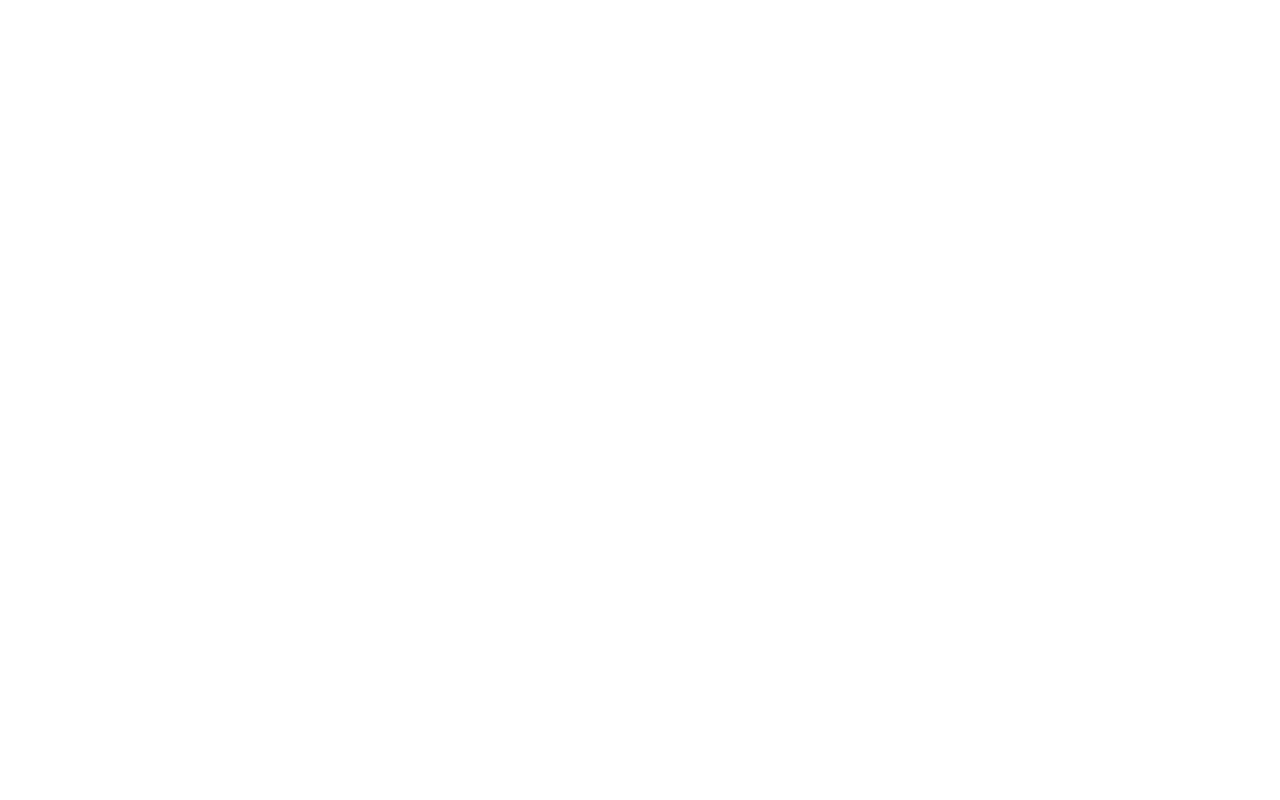
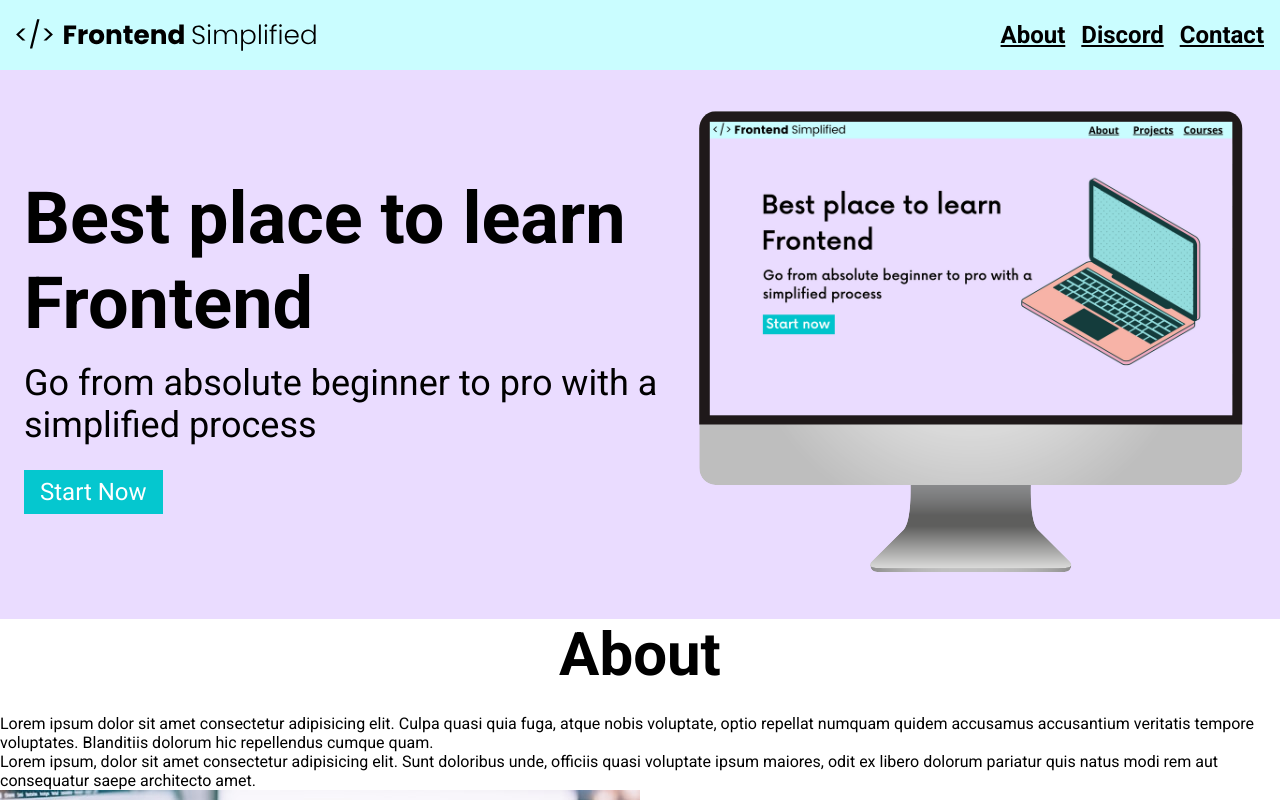
Before and after one commit to JacksonFECS/practiceWebsite2, a plain HTML site: page index.html in a window 1280 px wide. Shown: the top 800 px of the page. Drawn offline with Linux system fonts and the light colour scheme.

Commit message:
practice finish

```diff
--- a/index.html
+++ b/index.html
@@ -1,13 +1,88 @@
 <!DOCTYPE html>
 <html lang="en">
+
 <head>
-    <meta charset="UTF-8">
-    <meta http-equiv="X-UA-Compatible" content="IE=edge">
-    <meta name="viewport" content="width=device-width, initial-scale=1.0">
-    <link rel="stylesheet" href="style.css">
+    <meta charset="UTF-8" />
+    <meta http-equiv="X-UA-Compatible" content="IE=edge" />
+    <meta name="viewport" content="width=device-width, initial-scale=1.0" />
+    <link rel="stylesheet" href="style.css" />
     <title>Front End Web 1</title>
 </head>
+
 <body>
+    <section>
+        <nav>
+            <img src="./assets/FES.svg" class="logo" alt="" />
+            <div class="nav links">
+                <ul>
+                    <li>
+                        <a href="#About">About</a>
+                    </li>
+                    <li>
+                        <a href="Discord">Discord</a>
+                    </li>
+                    <li>
+                        <a href="Contact">Contact</a>
+                    </li>
+                </ul>
+            </div>
+        </nav>
+    </section>
 
+    <header>
+        <div class="row">
+            <div>
+                <h1>Best place to learn Frontend</h1>
+                <p class="subheader">Go from absolute beginner to pro with a simplified process</p>
+                <button>Start Now</button>
+            </div>
+            <figure>
+                <img src="./assets/laptop.png" alt="Laptop" />
+            </figure>
+        </div>
+    </header>
+
+    <main>
+        <section class="About">
+            <h2>About</h2>
+            <p>
+                Lorem ipsum dolor sit amet consectetur adipisicing elit. Culpa quasi quia fuga, atque nobis voluptate, optio repellat numquam quidem accusamus accusantium veritatis tempore voluptates. Blanditiis dolorum hic repellendus cumque quam.
+            </p>
+            <p>
+                Lorem ipsum, dolor sit amet consectetur adipisicing elit. Sunt doloribus unde, officiis quasi voluptate ipsum maiores, odit ex libero dolorum pariatur quis natus modi rem aut consequatur saepe architecto amet.
+            </p>
+            <figure>
+                <img src="./assets/about.jpg" alt="About">
+            </figure>
+        </section>
+
+        <section class="Discord">
+            <h2>Discord</h2>
+            <p>Lorem ipsum dolor sit amet consectetur adipisicing elit. Numquam quas dolore quia repellendus at doloribus quisquam, temporibus sit a ex! Doloribus optio, dolores culpa ex commodi est rerum laudantium? Maiores.
+
+            </p>
+            <p>Lorem ipsum dolor sit amet, consectetur adipisicing elit. Tenetur provident impedit dolorum molestias consequatur eaque. Maiores id ipsam laboriosam voluptate delectus in itaque explicabo odio. Iure eligendi corrupti impedit quod!</p>
+
+        </section>
+
+        <section class="Contact">
+            <h2>Contact</h2>
+            <form action="">
+                <label for="email">Email</label>
+                <input type="email" id="email" name="email" placeholder="jane@example.com">
+                <textarea name="msgs" id="msgs" cols="30" rows="10"></textarea>
+            </form>
+        </section>
+        <footer>
+            <img src="./assets/FES.svg" alt="logo">
+        </footer>
+        <div>
+            <a href="#About">About</a>
+            <a href="#Discord">Discord</a>
+            <a href="#Contact">Contact</a>
+            <a href="Courses">Courses</a>
+        </div>
+        <p>Copyright Frontend Simplified</p>
 </body>
+
 </html>
--- a/style.css
+++ b/style.css
@@ -1,5 +1,80 @@
-*{
+@import url('https://fonts.googleapis.com/css2?family=Roboto:wght@300;400;500;700&display=swap');
+* {
     margin: 0;
     padding: 0;
     box-sizing: border-box;
+    font-family: 'Roboto', sans-serif;
 }
+
+nav {
+    height: 70px;
+    display: flex;
+    justify-content: space-between;
+    align-items: center;
+    padding: 0 16px;
+    background-color: #cafdff;
+}
+
+.logo {
+    width: 300px;
+}
+
+ul {
+    display: flex;
+}
+
+li {
+    list-style: none;
+    padding-left: 16px;
+}
+
+a {
+    color: black;
+    font-size: 24px;
+    font-weight: bold;
+}
+
+header {
+    background-color: #eadcff;
+    min-height: calc(100vh-70px);
+    padding: 24px;
+    display: flex;
+    align-items: center;
+    justify-content: space-around;
+}
+
+h1 {
+    font-size: 72px;
+}
+
+.subheader {
+    font-size: 36px;
+    margin: 16px 0px 24px 0;
+}
+
+button {
+    background-color: #05c7cf;
+    color: white;
+    border: none;
+    padding: 8px 16px;
+    font-size: 24px;
+    cursor: pointer;
+}
+
+.row {
+    width: 100%;
+    max-width: 1300px;
+    display: flex;
+    align-items: center;
+    justify-content: center;
+}
+
+#About {
+    padding: 48px 0px;
+}
+
+h2 {
+    font-size: 60px;
+    text-align: center;
+    margin-bottom: 24px;
+}
```
Also changed, not shown: assets/FES.svg (added), assets/about.jpg (added), assets/discord.png (added), assets/laptop.png (added).
